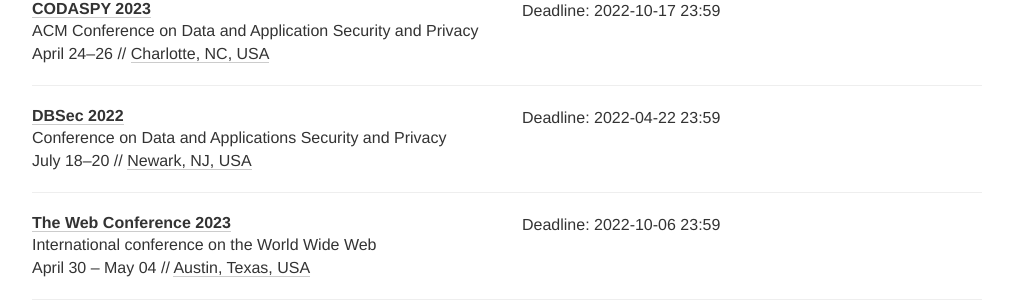
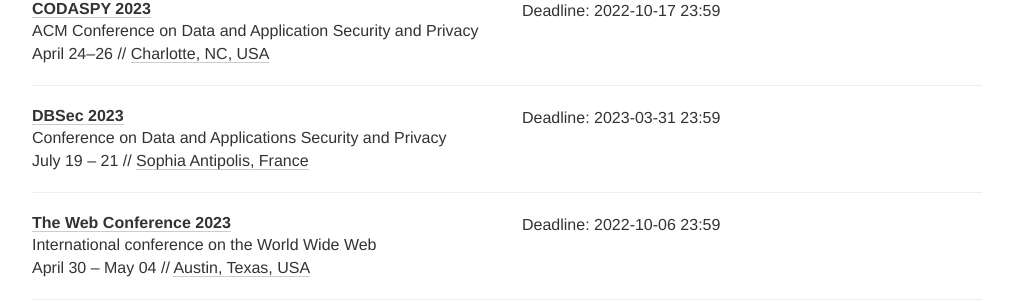
Before and after one commit to sec-deadlines/sec-deadlines.github.io, a Jekyll site: the page built from index.html, in a window 1280 px wide and 900 px high, scrolled down 6979 px. Shown: the part 153-455 px from the top of the window, without its empty margins (133-1146 px from the left). Built offline with Jekyll 4.4.1, drawn with Linux system fonts in a browser that asks for light colours; nearby versions of some CDN libraries; comment, search, counter and statistics services are not loaded.

Commit message:
Add DBSec'23

```diff
--- a/_data/conferences.yml
+++ b/_data/conferences.yml
@@ -413,11 +413,11 @@
 
 - name: DBSec
   description: Conference on Data and Applications Security and Privacy
-  year: 2022
-  link: http://cs.iit.edu/~dbsec2022
-  deadline: ["2022-04-22 23:59"]
-  date: July 18-20
-  place: Newark, NJ, USA
+  year: 2023
+  link: http://www.dbsec2023.unimol.it
+  deadline: ["2023-03-31 23:59"]
+  date: July 19 - 21
+  place: Sophia Antipolis, France
   tags: [CRYPTO, SEC, CONF, PRIV]
 
 - name: The Web Conference
```
